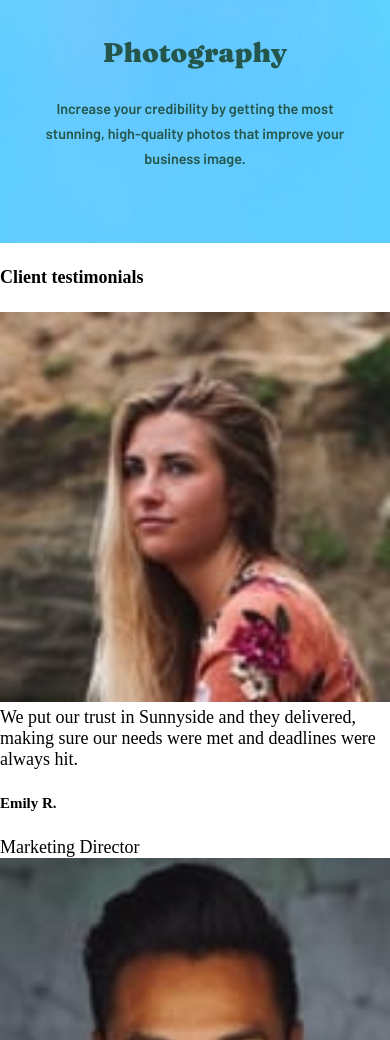
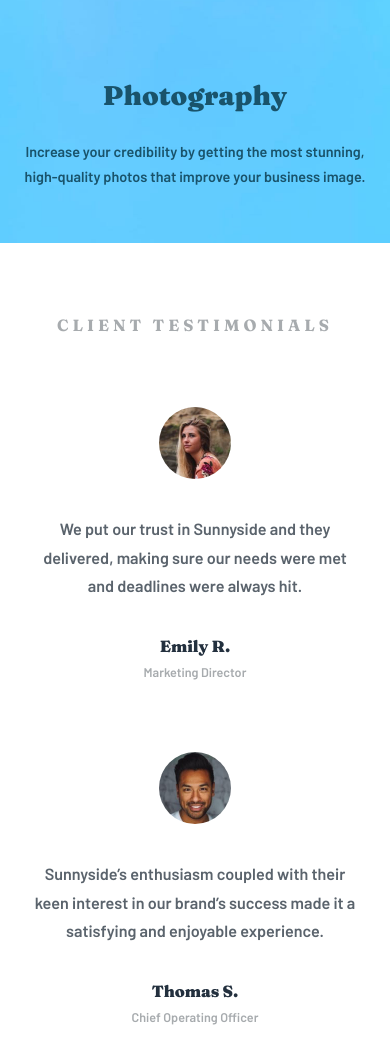
Before and after one commit to anhvu1012/Sunnyside-Agency-Landing-Page, a plain HTML site: page index.html in a window 390 px wide. Shown: the part 3040-4080 px from the top of the page. Drawn offline with Linux system fonts and the light colour scheme.

Commit message:
Add client-testimonial-section mobile styling

```diff
--- a/index.html
+++ b/index.html
@@ -117,7 +117,7 @@
             src="images/mobile/image-graphic-design.jpg"
             alt="Illutration for 'Graphic Design'"
           />
-          <section>
+          <section class="graphic-design">
             <h3>Graphic design</h3>
             <p>
               Great design makes you memorable. We deliver artwork that
@@ -132,7 +132,7 @@
             src="images/mobile/image-photography.jpg"
             alt="Illutration for 'Photography'"
           />
-          <section>
+          <section class="photography">
             <h3>Photography</h3>
             <p>
               Increase your credibility by getting the most stunning,
@@ -141,9 +141,9 @@
           </section>
         </div>
       </article>
-      <article class="client-testimonials-section">
+      <article class="client-testimonials-section flex flex-column">
         <h4>Client testimonials</h4>
-        <article class="client-testimonial">
+        <article class="client-testimonial flex flex-column align-center">
           <img
             class="client-pfp"
             src="images/image-emily.jpg"
@@ -153,10 +153,12 @@
             We put our trust in Sunnyside and they delivered, making sure our
             needs were met and deadlines were always hit.
           </p>
-          <h5 class="client-name">Emily R.</h5>
-          <span class="client-profession">Marketing Director</span>
+          <div class="flex flex-column align-center">
+            <h5 class="client-name">Emily R.</h5>
+            <span class="client-profession">Marketing Director</span>
+          </div>
         </article>
-        <article class="client-testimonial">
+        <article class="client-testimonial flex flex-column align-center">
           <img
             class="client-pfp"
             src="images/image-thomas.jpg"
@@ -166,10 +168,12 @@
             Sunnyside’s enthusiasm coupled with their keen interest in our
             brand’s success made it a satisfying and enjoyable experience.
           </p>
-          <h5 lass="client-name">Thomas S.</h5>
-          <span class="client-profession">Chief Operating Officer</span>
+          <div class="flex flex-column align-center">
+            <h5 class="client-name">Thomas S.</h5>
+            <span class="client-profession">Chief Operating Officer</span>
+          </div>
         </article>
-        <article class="client-testimonial">
+        <article class="client-testimonial flex flex-column align-center">
           <img
             class="client-pfp"
             src="images/image-jennie.jpg"
@@ -179,8 +183,10 @@
             Incredible end result! Our sales increased over 400% when we worked
             with Sunnyside. Highly recommended!
           </p>
-          <h5 lass="client-name">Jennie F.</h5>
-          <span class="client-profession">Business Owner</span>
+          <div class="flex flex-column align-center">
+            <h5 class="client-name">Jennie F.</h5>
+            <span class="client-profession">Business Owner</span>
+          </div>
         </article>
       </article>
       <section class="gallery-section">
--- a/sass/styles.scss
+++ b/sass/styles.scss
@@ -88,7 +88,7 @@ img{
   width: 100%;
 }
 
-h1, h2, h3, p {
+h1, h2, h3, h4, h5, p {
   margin: 0;
 }
 
@@ -319,22 +319,38 @@ h1, h2, h3, p {
     .illustration-info{
       position: relative;
 
+      .graphic-design{
+        h3{
+          @include text-style($font-fraunces, $graphic-design-text, 900);
+        }
+        p{
+          @include text-style($font-barlow, $graphic-design-text, 600);
+        }
+      }
+
+      .photography{
+        p{
+          @include text-style($font-barlow, $photography, 600);
+        }
+
+        h3{
+          @include text-style($font-fraunces, $photography, 900);
+        }
+      }
       section{
         position: absolute;
         bottom: 0;
         left: 0;
         right: 0;
-        padding: 4em 1.7em;
+        padding: 3em 1.3em;
         text-align: center;
 
         h3{
-          @include text-style($font-fraunces, $graphic-design-text, 900);
           font-size: 1.5em;
           margin-block-end: 1em;
         }
 
         p{
-          @include text-style($font-barlow, $graphic-design-text, 600);
           font-size: 0.8em;
           line-height: 1.75;
         }
@@ -356,4 +372,44 @@ h1, h2, h3, p {
       }
     }
   }
+
+  .client-testimonials-section{
+    padding-inline: 1.8em;
+    padding-block: 4em;
+    row-gap: 4em;
+    &>h4{
+      font-size: 0.9em;
+      @include text-style($font-fraunces, $grey-400, 700);
+      text-transform: uppercase;
+      text-align: center;
+      letter-spacing: 4px;
+    }
+
+    .client-testimonial{
+      row-gap: 2em;
+
+      .client-pfp{
+        width: 4em;
+        border-radius: 50%;
+      }
+
+      .testimonial-text{
+        @include text-style($font-barlow, $grey-600, 600);
+        font-size: 0.9em;
+        text-align: center;
+        line-height: 1.75;
+      }
+
+      .client-name{
+        @include text-style($font-fraunces, $grey-950, 900);
+        font-size: 0.9em;
+        margin-block-end: 0.5em;
+      }
+
+      .client-profession{
+        @include text-style($font-barlow, $grey-400, 600);
+        font-size: 0.7em;
+      }
+    }
+  }
 }
```
Also changed, not shown: styles/styles.css, 1 other file.
